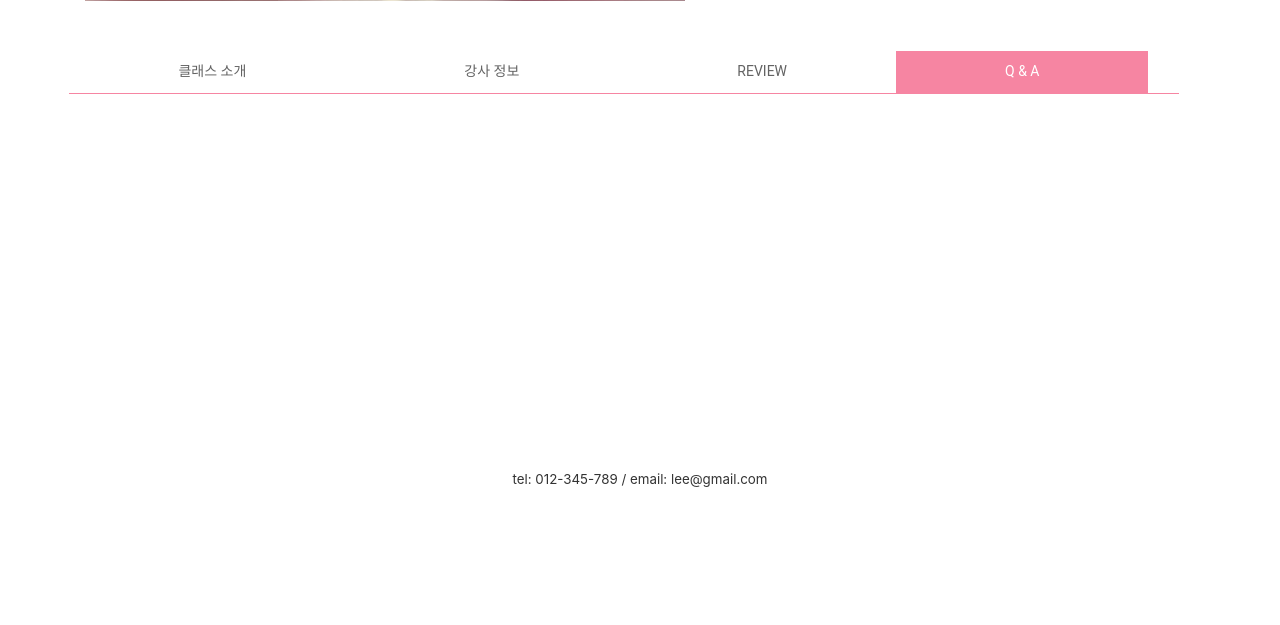
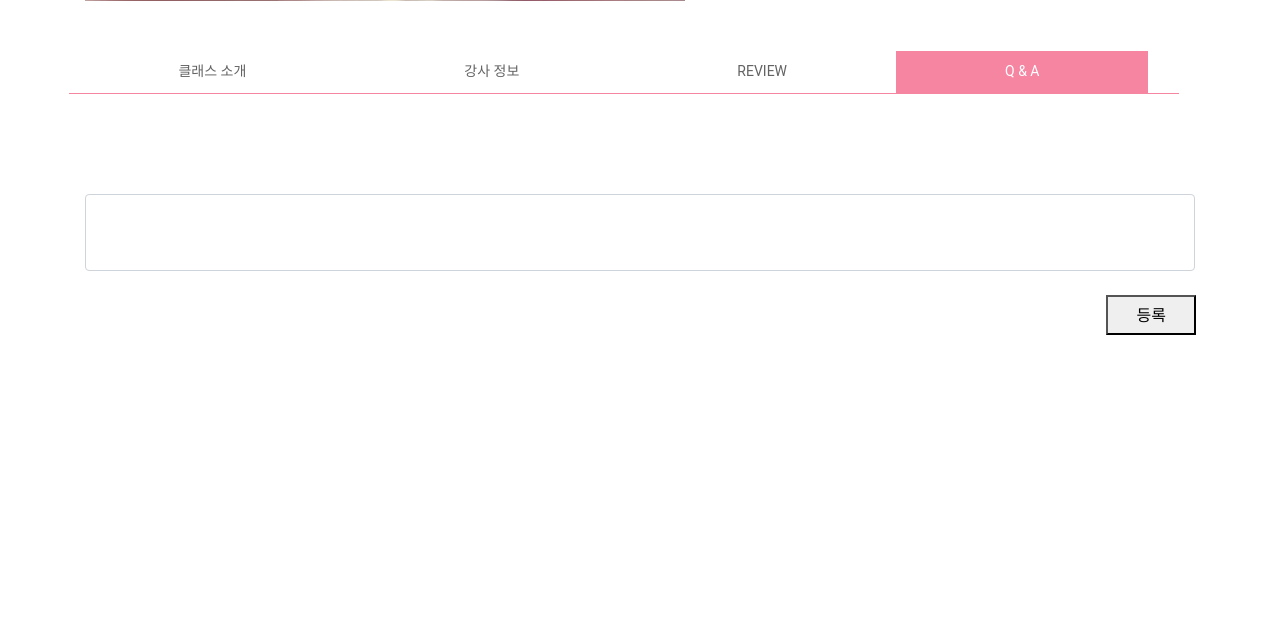
Before and after one commit to MiyoLee/AnotherClass, a Django app: page /product/3/ in a window 1280 px wide, after a click on "Q & A". Shown: the part 753-1378 px from the top of the page. Before the commit the page ends 1240 px from the top, so only its background shows below. Run offline with Django 3.2, Linux system fonts and the light colour scheme; data comes from the database, SQL or seed files in the repository; both versions use the stored data as it was after the commit; parts of the project's set-up code (start-up, migrations or seed data) failed here and were passed over; some libraries are stand-ins or nearby versions.

Commit message:
review&qna

```diff
--- a/anotherClass/firstApp/forms.py
+++ b/anotherClass/firstApp/forms.py
@@ -1,5 +1,5 @@
 from django import forms
-from .models import Post,Comment
+from .models import Post,Comment, ClassQna
 from .models import Class
 from ckeditor_uploader.widgets import CKEditorUploadingWidget
 
@@ -27,6 +27,16 @@ class CommentForm(forms.ModelForm):
         }
 
 
+class QuestionForm(forms.ModelForm):
+
+    class Meta:
+        model = ClassQna
+        fields = ['question']
+        widgets = {
+            'question': forms.Textarea(attrs={'class': 'form-control', 'style': 'width: 100%; height:10%; resize:none;'})
+        }
+
+
 
 
 class CreateClass(forms.ModelForm):
--- a/anotherClass/firstApp/static/css/product_custom.css
+++ b/anotherClass/firstApp/static/css/product_custom.css
@@ -18,6 +18,14 @@ width:32px;
 height:32px;
 margin:0px 10px;
 }
+.review-button{
+position:relative;
+left:92%;
+width:90px;
+height:40px
+}
+#reviews form{
+padding-bottom:50px;}
 .product-question{
 color:#ff005a;
 padding-left:10px;
--- a/anotherClass/firstApp/templates/firstApp/product.html
+++ b/anotherClass/firstApp/templates/firstApp/product.html
@@ -80,6 +80,12 @@
       </div>
      <div class="tab-pane" id="reviews" >
 		<div class="more-container">
+            <form method="POST" class="post-form">
+                {% csrf_token %}
+                {{ form.question }}
+            <br>
+            <button type="submit" class="review-button">등록</button>
+            </form>
              {% for qna in class_detail.qna_class.all %}
         <div class="comment">
             <div class="product-review-date">
--- a/anotherClass/firstApp/views.py
+++ b/anotherClass/firstApp/views.py
@@ -1,13 +1,15 @@
 from django.shortcuts import render, get_object_or_404, redirect
-from .models import Post, Comment, Class, Category
-from .forms import PostForm, CommentForm
+from .models import Post, Comment, Class, Category, ClassQna
+from .forms import PostForm, CommentForm, QuestionForm
 from .forms import CreateClass
 from django.contrib.auth.models import User
 from django.contrib import auth
 from django.contrib.auth.decorators import login_required
 from django.http import HttpResponse
+from django.http import HttpResponseRedirect
 from django.core.paginator import Paginator, PageNotAnInteger, EmptyPage
 from django.views.generic import ListView
+
 
 # Create your views here.
 def index(request):
@@ -44,10 +46,7 @@ def categoryselect(request):
         return render(request, 'firstApp/categoryselect.html', {'classs': classs})
 
 
-def product(request, class_id):
-    class_detail = get_object_or_404(Class, pk=class_id)
 
-    return render(request, 'firstApp/product.html', {'class_detail': class_detail})
 
 def apply(request):
     return render(request, 'firstApp/apply.html')
@@ -64,6 +63,9 @@ def createclass(request):
     else:
         form = CreateClass()
         return render(request, 'firstApp/createclass.html', {'form': form})
+
+
+
 
 def community(request):
     if request.user is None:
@@ -129,6 +131,23 @@ def post_detail(request, pk):
         post.save()
         return render(request, 'firstApp/post_detail.html', {
             'post': post, 'form': form})
+
+
+def product(request, class_id):
+    class_detail = get_object_or_404(Class, pk=class_id)
+    if request.method == "POST":
+        form = QuestionForm(request.POST)
+        if form.is_valid():
+            question = form.save(commit=False)
+            question.inClass = class_detail
+            question.save()
+            return HttpResponseRedirect("/product/{}".format(class_id))
+    else:
+        form = QuestionForm()
+        class_detail.save()
+        return render(request, 'firstApp/product.html', {
+            'class_detail': class_detail, 'form': form})
+
 
 @login_required(login_url='/login/')
 def createpost(request):
```
Also changed, not shown: anotherClass/db.sqlite3, anotherClass/firstApp/migrations/0001_initial.py, anotherClass/firstApp/migrations/0002_classqna_answer_date.py (deleted).
